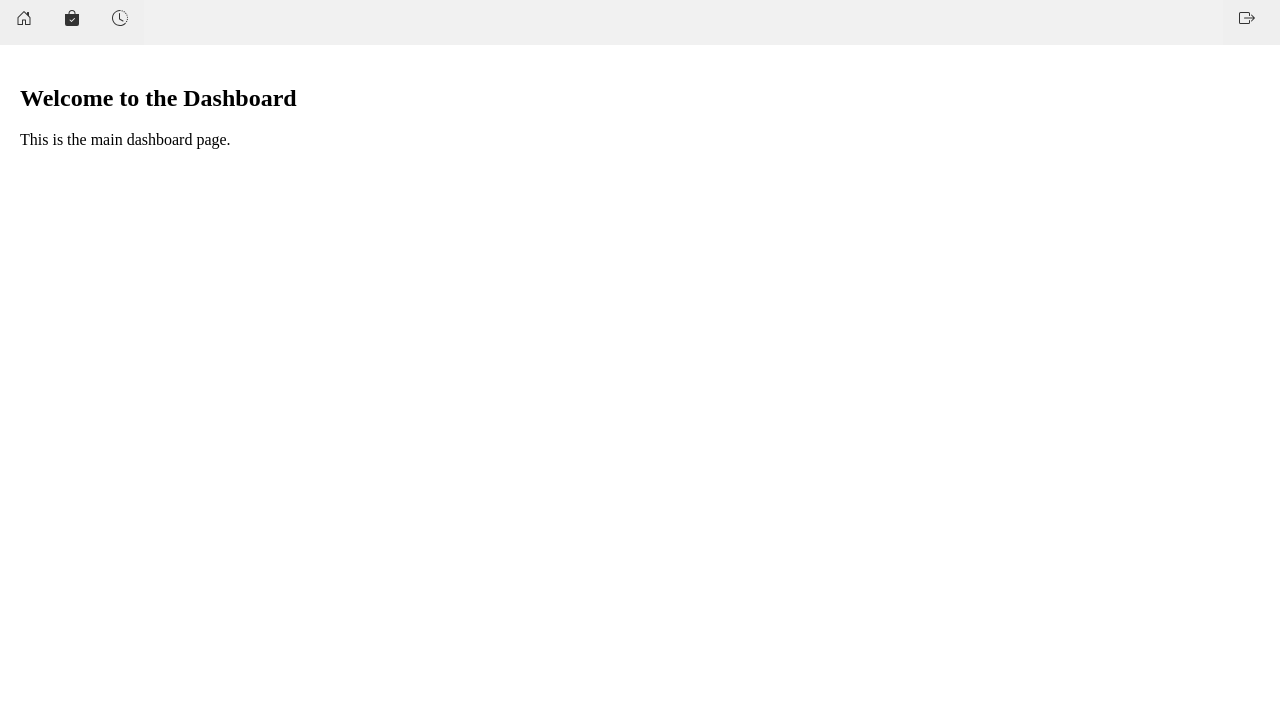
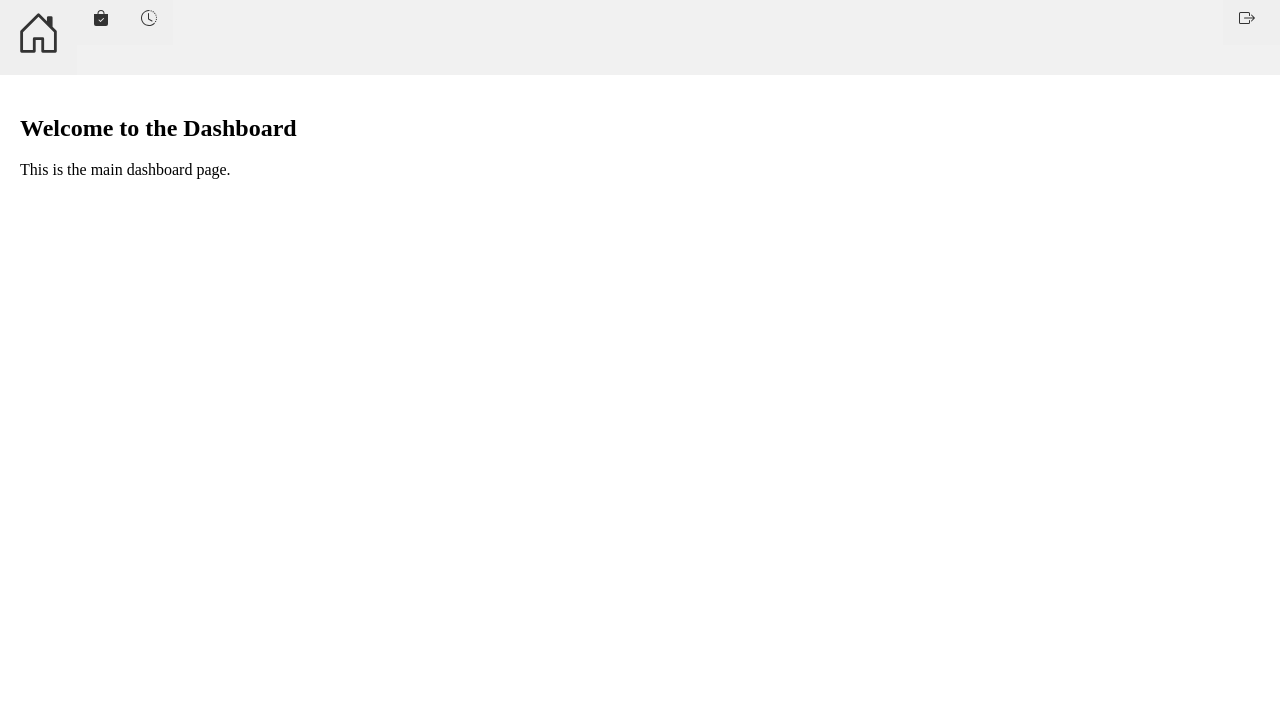
Before and after one commit to ydkdan6/agricEase, a website: page userDashboard.html in a window 1280 px wide. Shown: the part 90-800 px from the top of the page. Drawn offline with nearby package versions, Linux system fonts and the light colour scheme.

Commit message:
icon change

```diff
--- a/userDashboard.html
+++ b/userDashboard.html
@@ -150,7 +150,7 @@ href="https://cdnjs.cloudflare.com/ajax/libs/animate.css/4.1.1/animate.min.css"
      </header>
 
   <nav>
-    <button onclick="showPage('dashboard')"><svg xmlns="http://www.w3.org/2000/svg" width="16" height="16" fill="currentColor" class="bi bi-house-door" viewBox="0 0 16 16">
+    <button onclick="showPage('dashboard')"><svg xmlns="http://www.w3.org/2000/svg" width="45" height="46" fill="currentColor" class="bi bi-house-door" viewBox="0 0 16 16">
       <path d="M8.354 1.146a.5.5 0 0 0-.708 0l-6 6A.5.5 0 0 0 1.5 7.5v7a.5.5 0 0 0 .5.5h4.5a.5.5 0 0 0 .5-.5v-4h2v4a.5.5 0 0 0 .5.5H14a.5.5 0 0 0 .5-.5v-7a.5.5 0 0 0-.146-.354L13 5.793V2.5a.5.5 0 0 0-.5-.5h-1a.5.5 0 0 0-.5.5v1.293zM2.5 14V7.707l5.5-5.5 5.5 5.5V14H10v-4a.5.5 0 0 0-.5-.5h-3a.5.5 0 0 0-.5.5v4z"/>
     </svg>
     </button>
```
